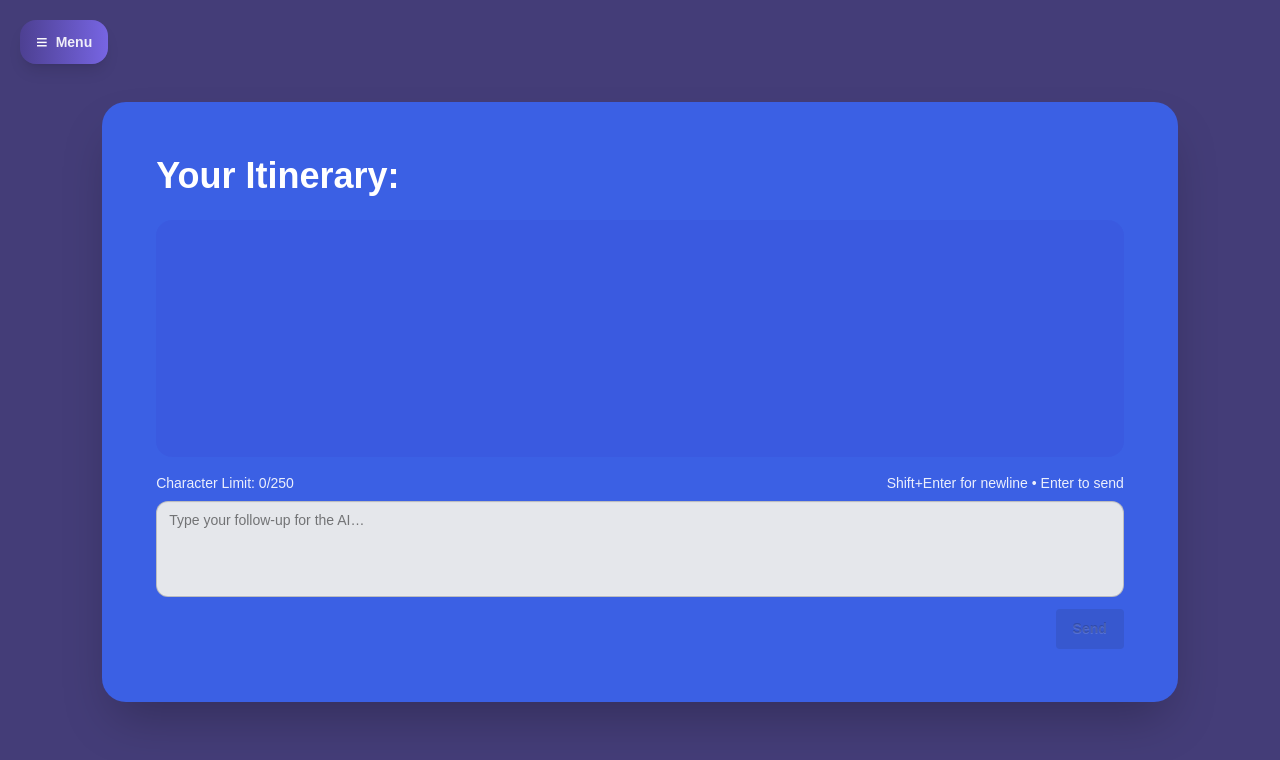
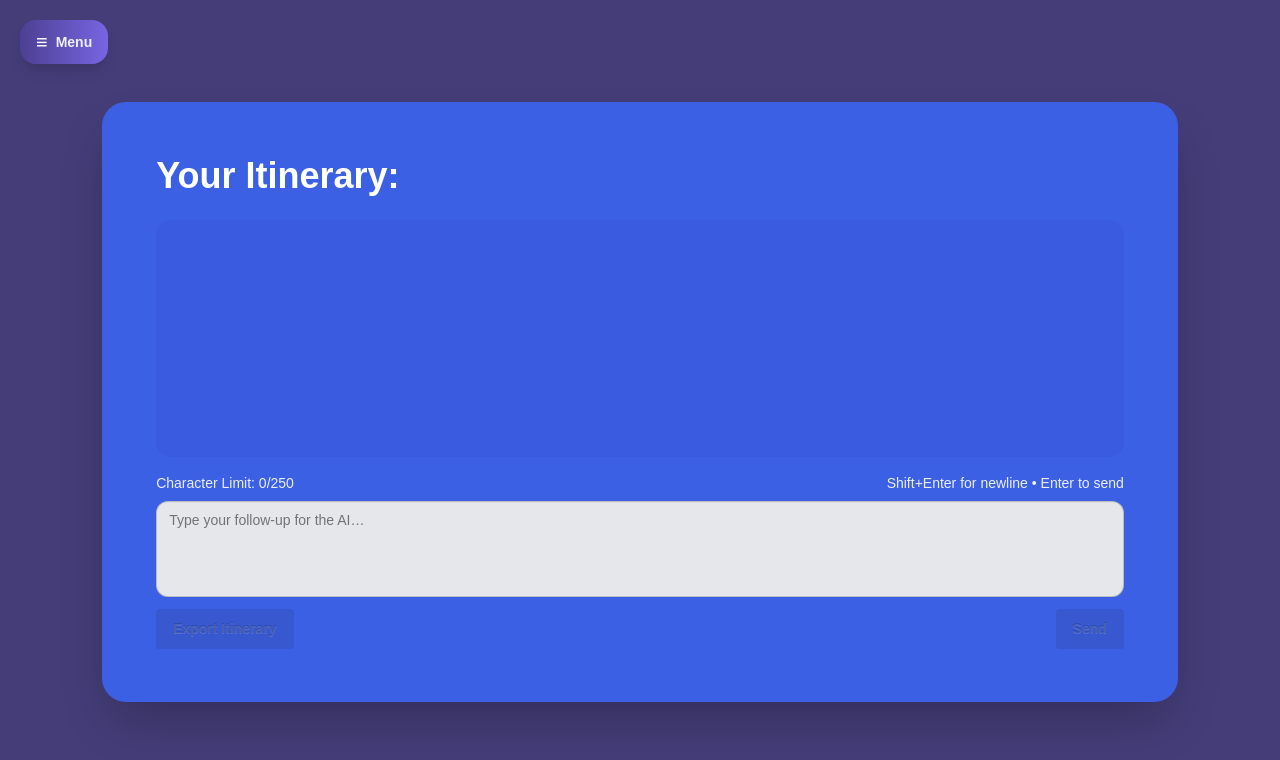
Before and after one commit to Bubblie01/Shellhacks-Project, a Next.js app in the folder frontend/shellhacks-frontend/: page /display in a window 1280 px wide. Shown: the top 760 px of the page. Built offline with nearby package versions, Linux system fonts and the light colour scheme.

Commit message:
Export Funcitonality

```diff
--- a/frontend/shellhacks-frontend/package.json
+++ b/frontend/shellhacks-frontend/package.json
@@ -12,6 +12,7 @@
     "@auth0/auth0-react": "^2.5.0",
     "daisyui": "^5.1.24",
     "dompurify": "^3.2.7",
+    "jspdf": "^3.0.3",
     "next": "15.5.4",
     "react": "19.1.0",
     "react-dom": "19.1.0",
--- a/frontend/shellhacks-frontend/src/app/display/page.tsx
+++ b/frontend/shellhacks-frontend/src/app/display/page.tsx
@@ -4,6 +4,7 @@
 import { useEffect, useMemo, useRef, useState } from "react";
 import Navbar from "../Componets/navbar";
 import DOMPurify from "dompurify";
+import { jsPDF } from "jspdf";
 
 type AnyObj = Record<string, any>;
 
@@ -13,7 +14,6 @@ const extractTexts = (data: any): string[] =>
     .map((part: AnyObj) => part?.text)
     .filter(Boolean);
 
-// Sanitize HTML
 function sanitizeHtml(html: string) {
   return DOMPurify.sanitize(html, {
     ALLOWED_ATTR: ["href", "target", "rel"],
@@ -21,35 +21,17 @@ function sanitizeHtml(html: string) {
   });
 }
 
-// Speech bubble
-function MessageBubble({
-  html,
-  isUser,
-}: {
-  html: string;
-  isUser: boolean;
-}) {
+// Chat bubble
+function MessageBubble({ html, isUser }: { html: string; isUser: boolean }) {
   const safe = useMemo(() => sanitizeHtml(html), [html]);
 
   return (
-    <div
-      className={`flex w-full ${
-        isUser ? "justify-end" : "justify-start"
-      }`}
-    >
+    <div className={`flex w-full ${isUser ? "justify-end" : "justify-start"}`}>
       <div
         className={`relative max-w-[75%] p-4 rounded-2xl text-sm leading-snug whitespace-pre-wrap
           ${isUser ? "bg-[#7765E3] text-white rounded-br-none" : "bg-[#2f4fd4] text-white rounded-bl-none"}
         `}
         dangerouslySetInnerHTML={{ __html: safe }}
-      />
-      {/* Tail */}
-      <div
-        className={`absolute ${
-          isUser
-            ? "right-0 translate-x-1 translate-y-[10px] border-t-8 border-t-[#7765E3] border-l-8 border-l-transparent"
-            : "left-0 -translate-x-1 translate-y-[10px] border-t-8 border-t-[#2f4fd4] border-r-8 border-r-transparent"
-        }`}
       />
     </div>
   );
@@ -173,6 +155,28 @@ export default function DisplayPage() {
     }
   };
 
+  // export last AI message as PDF
+  const exportItinerary = () => {
+    const lastAiMessage = [...messages].reverse().find((m) => !m.isUser);
+    if (!lastAiMessage) {
+      alert("No itinerary to export yet!");
+      return;
+    }
+
+    // Remove HTML tags for plain text
+    const plainText = lastAiMessage.html.replace(/<[^>]+>/g, "");
+
+    const doc = new jsPDF();
+    doc.setFont("helvetica", "normal");
+    doc.setFontSize(12);
+
+    // Wrap text to fit
+    const lines = doc.splitTextToSize(plainText, 180);
+    doc.text(lines, 10, 20);
+
+    doc.save("itinerary.pdf");
+  };
+
   return (
     <div className="h-screen w-screen bg-[#0a014fc3] text-white">
       <Navbar />
@@ -217,9 +221,16 @@ export default function DisplayPage() {
               onKeyDown={onKeyDown}
             />
 
-            <div className="flex justify-end mt-3">
+            <div className="flex justify-between mt-3">
               <button
-                className="btn btn-success btn-md"
+                className="btn btn-outline"
+                onClick={exportItinerary}
+                disabled={!messages.some((m) => !m.isUser)}
+              >
+                Export Itinerary
+              </button>
+              <button
+                className="btn btn-success"
                 onClick={onSendClick}
                 disabled={sending || !inputValue.trim()}
               >
```
Also changed, not shown: 1 other file (tests, documents, lock files or other folders).
